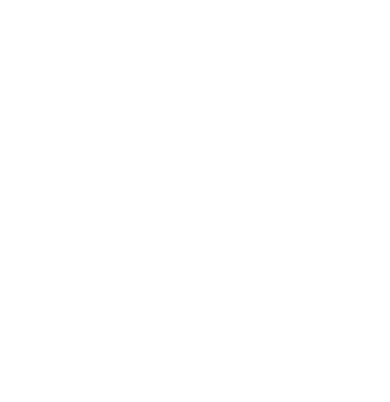
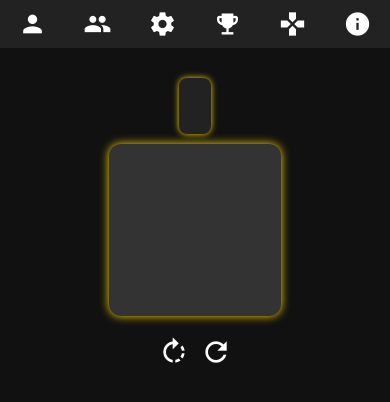
Before and after one commit to luizeduardoraposo/crossword-insertion-test, a plain HTML site: page index.html in a window 390 px wide. Drawn offline with Linux system fonts and the light colour scheme.

Commit message:
Refactor HTML structure and styles for crossword game interface

```diff
--- a/index.html
+++ b/index.html
@@ -1,11 +1,124 @@
 <!DOCTYPE html>
-<html lang="en">
+<html lang="pt-br">
 <head>
   <meta charset="UTF-8">
   <meta name="viewport" content="width=device-width, initial-scale=1.0">
-  <title>Test JS - Insertion Method</title>
+  <title>Palavras Cruzadas</title>
+  <link rel="stylesheet" href="https://fonts.googleapis.com/icon?family=Material+Icons">
+  <style>
+    body {
+      background: #111;
+      color: #fff;
+      font-family: Arial, sans-serif;
+      margin: 0;
+      padding: 0;
+    }
+    .navbar {
+      display: flex;
+      justify-content: space-around;
+      align-items: center;
+      background: #222;
+      padding: 10px 0;
+    }
+    .navbar i {
+      font-size: 28px;
+      color: #fff;
+      cursor: pointer;
+      margin: 0 8px;
+      transition: color 0.2s;
+    }
+    .navbar i:hover {
+      color: #FFD600;
+    }
+    .game-container {
+      display: flex;
+      flex-direction: column;
+      align-items: center;
+      margin-top: 20px;
+    }
+    .board {
+      display: grid;
+      grid-template-columns: repeat(4, 60px);
+      grid-template-rows: repeat(4, 60px);
+      gap: 4px;
+      background: #333;
+      border-radius: 12px;
+      box-shadow: 0 0 10px #FFD600;
+      margin-bottom: 20px;
+      transition: transform 0.3s;
+    }
+    .cell {
+      width: 60px;
+      height: 60px;
+      background: #FFD600;
+      color: #222;
+      font-size: 2em;
+      display: flex;
+      align-items: center;
+      justify-content: center;
+      border-radius: 8px;
+      cursor: pointer;
+      user-select: none;
+      font-weight: bold;
+      transition: background 0.2s, color 0.2s;
+    }
+    .cell.selected {
+      background: #222;
+      color: #FFD600;
+    }
+    .cell.highlight {
+      background: #00E676;
+      color: #222;
+    }
+    .mirror {
+      min-height: 40px;
+      margin-bottom: 10px;
+      font-size: 1.5em;
+      color: #FFD600;
+      background: #222;
+      border-radius: 8px;
+      padding: 8px 16px;
+      box-shadow: 0 0 6px #FFD600;
+      text-align: center;
+      letter-spacing: 2px;
+    }
+    .info {
+      color: #FFD600;
+      margin-bottom: 10px;
+      font-size: 1.1em;
+    }
+    @media (max-width: 600px) {
+      .board {
+        grid-template-columns: repeat(4, 40px);
+        grid-template-rows: repeat(4, 40px);
+      }
+      .cell {
+        width: 40px;
+        height: 40px;
+        font-size: 1.2em;
+      }
+    }
+  </style>
 </head>
 <body>
-
+  <nav class="navbar">
+    <i class="material-icons" title="Perfil">person</i>
+    <i class="material-icons" title="Amigos">group</i>
+    <i class="material-icons" title="Configurações">settings</i>
+    <i class="material-icons" title="Torneio">emoji_events</i>
+    <i class="material-icons" title="Modos de Jogo">gamepad</i>
+    <i class="material-icons" title="Sobre">info</i>
+  </nav>
+  <div class="game-container">
+    <div class="info" id="info"></div>
+    <div class="mirror" id="mirror"></div>
+    <div class="board" id="board"></div>
+    <div style="display:flex; gap:10px;">
+      <i class="material-icons" id="rotate" title="Girar Tabuleiro" style="font-size:32px;">rotate_right</i>
+      <i class="material-icons" id="newgame" title="Novo Jogo" style="font-size:32px;">refresh</i>
+    </div>
+    <div class="info" id="wordsinfo"></div>
+  </div>
+  <script src="script.js"></script>
 </body>
 </html>
```
